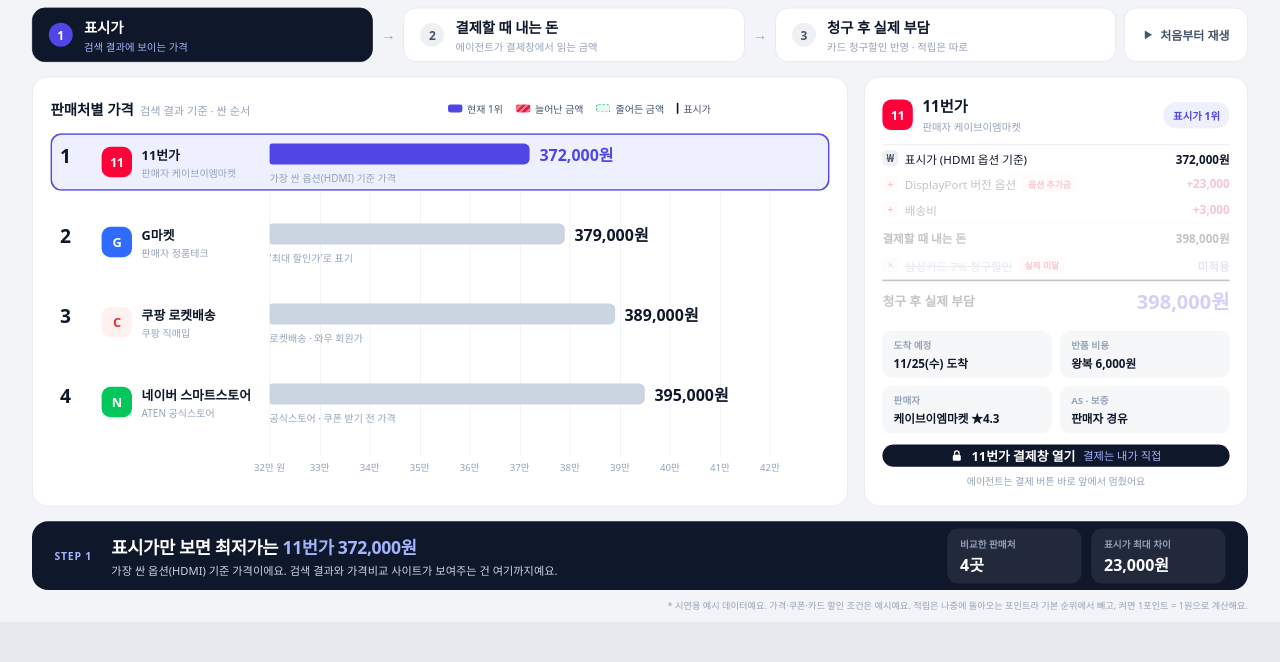
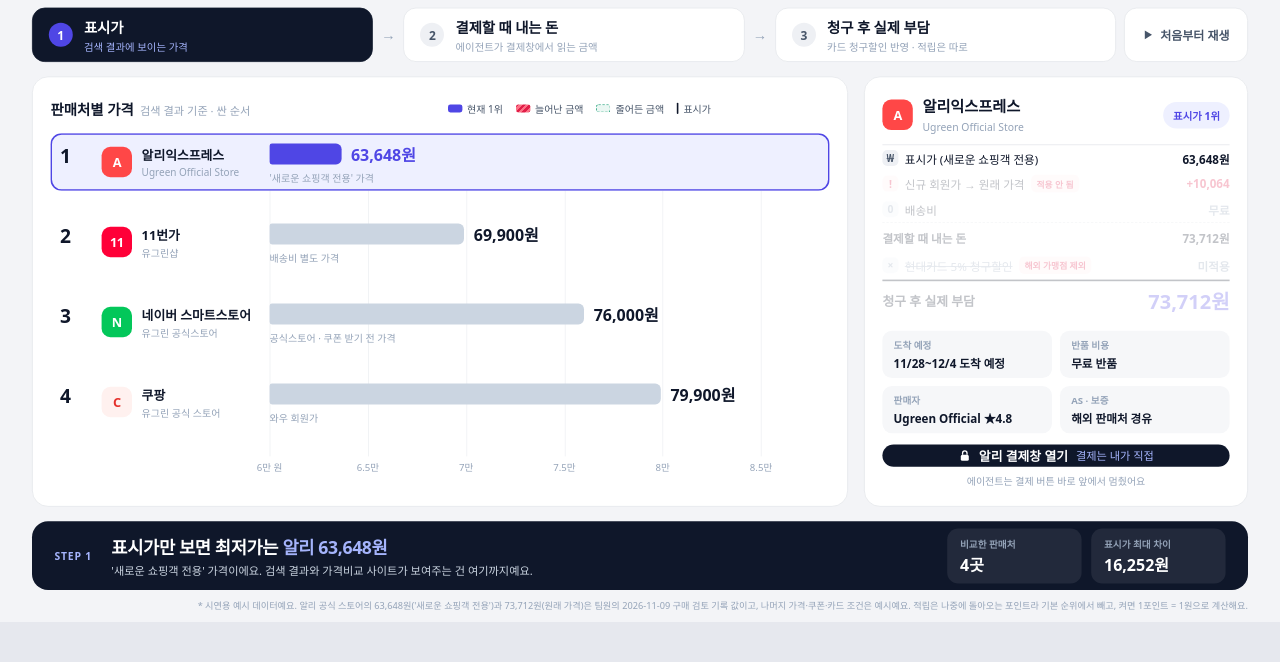
Before and after one commit to 9saenghwalgwan/future-commerce-challenge, a plain HTML site: page prototype/price-compare-kvm.html in a window 1280 px wide. Shown: the part 138-800 px from the top of the page. Drawn offline with Linux system fonts and the light colour scheme; a web font is replaced by a local one.

Commit message:
feat: switch demo board to UGREEN 55851 from team purchase record
Co-Authored-By: Claude Opus 5.5 <noreply@anthropic.com>

```diff
--- a/prototype/price-compare-kvm.html
+++ b/prototype/price-compare-kvm.html
@@ -167,8 +167,8 @@ button{font:inherit;color:inherit}
       </div>
       <div>
         <div class="kicker"><span class="dot"></span>ALGOSA (알고사) · 탐색 완료</div>
-        <div class="title">ATEN CS1922 2포트 4K DisplayPort KVM 스위치</div>
-        <div class="sub">시연용 예시 · 판매처 4곳의 결제창 금액을 비교하는 화면 · 에이전트는 결제 버튼 직전에서 멈춤</div>
+        <div class="title">UGREEN 55851 DisplayPort KVM 스위치 (컴퓨터 2대 · 모니터 2대)</div>
+        <div class="sub">시연용 예시 · 판매처 4곳의 결제창 금액 비교 · 알리 가격은 팀원 실제 기록 · 에이전트는 결제 버튼 직전에서 멈춤</div>
       </div>
     </div>
     <div class="wallet">
@@ -211,7 +211,7 @@ button{font:inherit;color:inherit}
     <div class="ins-stats" id="insStats"></div>
   </section>
 
-  <div class="foot">* 시연용 예시 데이터예요. 가격·쿠폰·카드 할인 조건은 예시예요. 적립은 나중에 돌아오는 포인트라 기본 순위에서 빼고, 켜면 1포인트 = 1원으로 계산해요.</div>
+  <div class="foot">* 시연용 예시 데이터예요. 알리 공식 스토어의 63,648원('새로운 쇼핑객 전용')과 73,712원(원래 가격)은 팀원의 2026-11-09 구매 검토 기록 값이고, 나머지 가격·쿠폰·카드 조건은 예시예요. 적립은 나중에 돌아오는 포인트라 기본 순위에서 빼고, 켜면 1포인트 = 1원으로 계산해요.</div>
 </div>
 </div>
 
@@ -225,45 +225,44 @@ const STAGES = [
 // k: base | add | sub | fail(할인 적용 실패로 늘어난 금액) | miss(혜택 미적용, 0원) | zero(무료 항목)
 //    point(나중에 돌아오는 적립 — 현금이 아니라서 기본 순위에서 제외, 토글로 포함)
 const MALLS = [
-  {id:'naver', name:'네이버 스마트스토어', short:'네이버', seller:'ATEN 공식스토어', badge:['N','#03C75A','#fff'],
+  {id:'naver', name:'네이버 스마트스토어', short:'네이버', seller:'유그린 공식스토어', badge:['N','#03C75A','#fff'],
    note1:'공식스토어 · 쿠폰 받기 전 가격',
    lines:[
-     {s:1,k:'base',label:'표시가',amt:395000},
-     {s:2,k:'sub',label:'스토어 알림받기 쿠폰',amt:-12000,tag:'결제창',short:'스토어 쿠폰'},
+     {s:1,k:'base',label:'표시가',amt:76000},
+     {s:2,k:'sub',label:'스토어 알림받기 쿠폰',amt:-3000,tag:'결제창',short:'스토어 쿠폰'},
+     {s:3,k:'sub',label:'현대카드 5% 청구할인',amt:-3650,tag:'실적 충족',tagc:'good',short:'현대카드 청구할인'},
+     {s:3,k:'point',label:'네이버플러스 적립 5%',amt:-3650,tag:'현금 아님',short:'멤버십 적립 5%'},
+   ],
+   meta:{arrive:'11/25(수) 도착',ret:'왕복 5,000원',seller:'공식스토어 ★4.9',as:'국내 A/S'}},
+  {id:'coupang', name:'쿠팡', short:'쿠팡', seller:'유그린 공식 스토어', badge:['C','#FFF1EF','#E4302B'],
+   note1:'와우 회원가',
+   lines:[
+     {s:1,k:'base',label:'표시가',amt:79900},
+     {s:2,k:'sub',label:'웰컴백 쿠폰 (나에게만)',amt:-8000,tag:'개인 쿠폰',short:'나만 받은 웰컴백 쿠폰'},
      {s:2,k:'zero',label:'배송비',val:'무료'},
-     {s:3,k:'point',label:'네이버플러스 적립 5%',amt:-19150,tag:'현금 아님',short:'멤버십 적립 5%'},
+     {s:3,k:'point',label:'와우 쿠팡캐시 적립 1%',amt:-719,tag:'현금 아님',short:'와우 캐시 적립'},
    ],
-   meta:{arrive:'11/25(수) 도착',ret:'왕복 5,000원',seller:'공식스토어 ★4.9',as:'정품 2년 무상'}},
-  {id:'gmarket', name:'G마켓', short:'G마켓', seller:'판매자 정품테크', badge:['G','#2F6BFF','#fff'],
-   note1:"'최대 할인가'로 표기",
+   meta:{arrive:'내일 11/23(월) 도착',ret:'무료 (와우)',seller:'유그린 공식 스토어',as:'국내 A/S'}},
+  {id:'11st', name:'11번가', short:'11번가', seller:'유그린샵', badge:['11','#FF0038','#fff'],
+   note1:'배송비 별도 가격',
    lines:[
-     {s:1,k:'base',label:'표시가 (최대 할인가)',amt:379000},
-     {s:2,k:'fail',label:'중복 쿠폰 할인',amt:8000,tag:'적용 실패',tagc:'bad',short:'중복 쿠폰 적용 실패'},
-     {s:2,k:'zero',label:'배송비',val:'무료'},
-     {s:3,k:'sub',label:'현대카드 5% 청구할인 (한도)',amt:-15000,tag:'실적 충족',tagc:'good',short:'현대카드 청구할인'},
-   ],
-   meta:{arrive:'11/24(화) 도착',ret:'왕복 5,000원',seller:'정품테크 ★4.7',as:'정품 2년 무상'}},
-  {id:'coupang', name:'쿠팡 로켓배송', short:'쿠팡', seller:'쿠팡 직매입', badge:['C','#FFF1EF','#E4302B'],
-   note1:'로켓배송 · 와우 회원가',
-   lines:[
-     {s:1,k:'base',label:'표시가',amt:389000},
-     {s:2,k:'sub',label:'웰컴백 쿠폰 (나에게만)',amt:-10000,tag:'개인 쿠폰',short:'나만 받은 웰컴백 쿠폰'},
-     {s:2,k:'zero',label:'로켓배송',val:'무료'},
-     {s:3,k:'point',label:'와우 쿠팡캐시 적립 1%',amt:-3790,tag:'현금 아님',short:'와우 캐시 적립'},
-   ],
-   meta:{arrive:'내일 11/23(월) 도착',ret:'무료 (와우)',seller:'쿠팡 직매입',as:'정품 2년 무상'}},
-  {id:'11st', name:'11번가', short:'11번가', seller:'판매자 케이브이엠마켓', badge:['11','#FF0038','#fff'],
-   note1:'가장 싼 옵션(HDMI) 기준 가격',
-   lines:[
-     {s:1,k:'base',label:'표시가 (HDMI 옵션 기준)',amt:372000},
-     {s:2,k:'add',label:'DisplayPort 버전 옵션',amt:23000,tag:'옵션 추가금',tagc:'bad',short:'원하는 DP 옵션'},
-     {s:2,k:'add',label:'배송비',amt:3000,short:'배송비'},
+     {s:1,k:'base',label:'표시가',amt:69900},
+     {s:2,k:'add',label:'배송비',amt:3000,tag:'별도',tagc:'bad',short:'배송비'},
      {s:3,k:'miss',label:'삼성카드 7% 청구할인',tag:'실적 미달',tagc:'bad',short:'삼성카드 할인 (전월실적 미달)'},
    ],
-   meta:{arrive:'11/25(수) 도착',ret:'왕복 6,000원',seller:'케이브이엠마켓 ★4.3',as:'판매자 경유'}},
+   meta:{arrive:'11/25(수) 도착',ret:'왕복 6,000원',seller:'유그린샵 ★4.6',as:'국내 A/S'}},
+  {id:'ali', name:'알리익스프레스', short:'알리', seller:'Ugreen Official Store', badge:['A','#FF4747','#fff'],
+   note1:"'새로운 쇼핑객 전용' 가격",
+   lines:[
+     {s:1,k:'base',label:'표시가 (새로운 쇼핑객 전용)',amt:63648},
+     {s:2,k:'fail',label:'신규 회원가 → 원래 가격',amt:10064,tag:'적용 안 됨',tagc:'bad',short:'신규 회원가 미적용'},
+     {s:2,k:'zero',label:'배송비',val:'무료'},
+     {s:3,k:'miss',label:'현대카드 5% 청구할인',tag:'해외 가맹점 제외',tagc:'bad',short:'카드 청구할인 (해외 가맹점 제외)'},
+   ],
+   meta:{arrive:'11/28~12/4 도착 예정',ret:'무료 반품',seller:'Ugreen Official ★4.8',as:'해외 판매처 경유'}},
 ];
 
-const DMIN = 320000, DMAX = 430000, TICK = 10000, ROW_H = 100;
+const DMIN = 60000, DMAX = 88000, TICK = 5000, ROW_H = 100;
 const $ = id => document.getElementById(id);
 const fmt = n => Math.abs(n).toLocaleString('ko-KR');
 const pct = v => ((v - DMIN) / (DMAX - DMIN) * 100);
@@ -427,7 +426,7 @@ function renderInsight(){
     stats = [{l:'비교한 판매처', v:`${n}곳`}, {l:'표시가 최대 차이', v:fmt(Math.max(...ps) - Math.min(...ps)) + '원'}];
   } else if (s === 2) {
     title = `결제창에 들어가 보니 1위가 <mark>${top2.short}</mark>으로 바뀌었어요`;
-    sub = `11번가는 내 모니터에 필요한 DP 옵션 +23,000원과 배송비가, G마켓은 '최대 할인가'의 중복 쿠폰이 안 먹어 +8,000원이 붙었어요.`;
+    sub = `알리의 63,648원은 '새로운 쇼핑객 전용' 가격이라 내 결제창에선 원래 가격 73,712원이 됐고, 11번가는 배송비 3,000원이 붙었어요. 쿠팡은 나에게만 온 웰컴백 쿠폰이 적용됐어요.`;
     const moved = MALLS.filter(m => ranking(1).indexOf(m.id) !== ranking(2).indexOf(m.id)).length;
     stats = [{l:'순위가 바뀐 판매처', v:`${n}곳 중 ${moved}곳`},
              {l:`표시가 1위(${top1.short})의 숨은 비용`, v:'+' + fmt(price(top1,2) - price(top1,1)) + '원', c:'bad'}];
```
Also changed, not shown: prototype/png/01-stage1-display.png, prototype/png/02-stage2-checkout.png, prototype/png/03-stage3-real.png, prototype/png/04-stage3-points-toggle.png, prototype/png/05-stage2-ali-detail.png (added), prototype/png/05-stage3-11st-detail.png (deleted), 1 other file.
